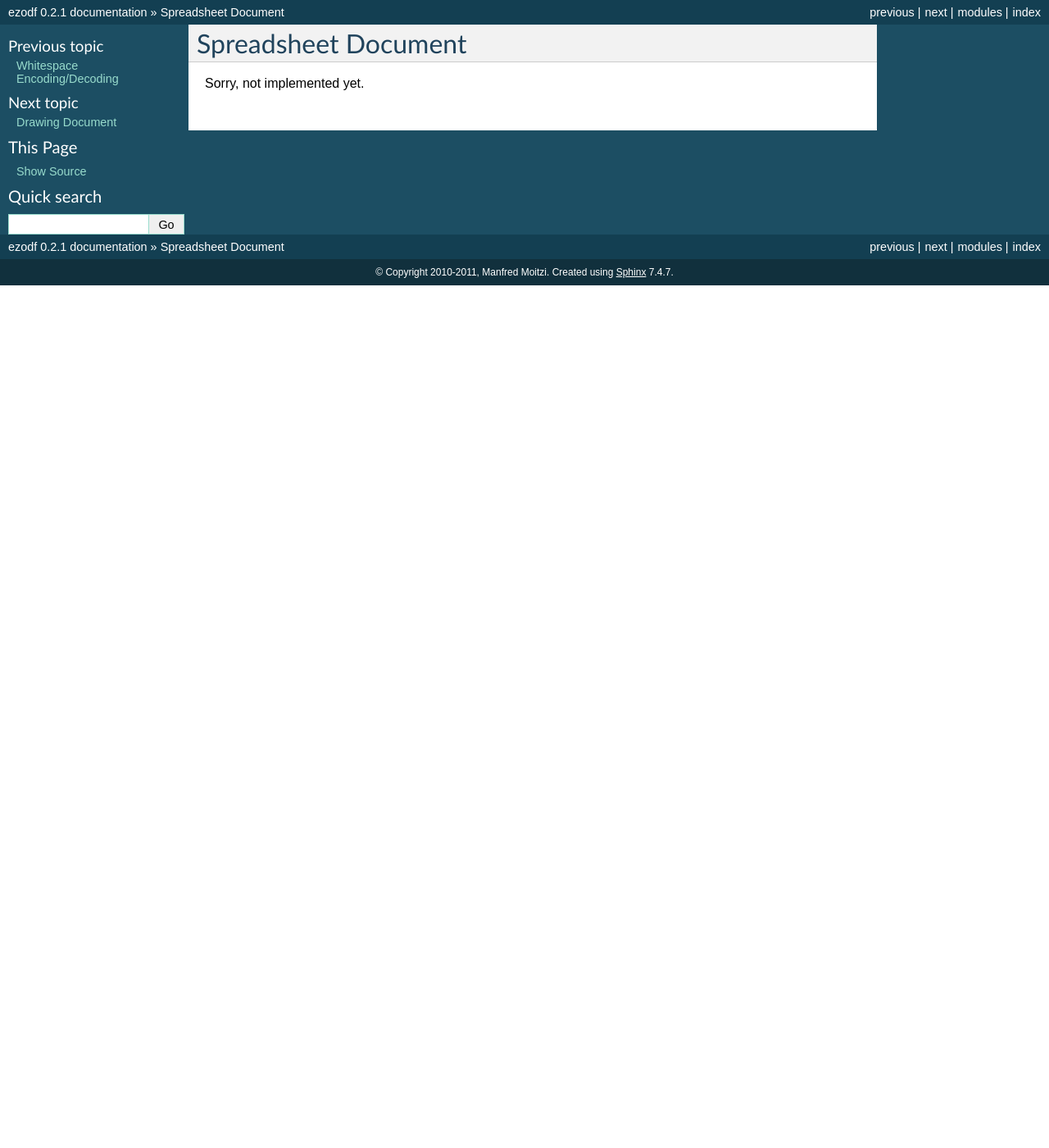
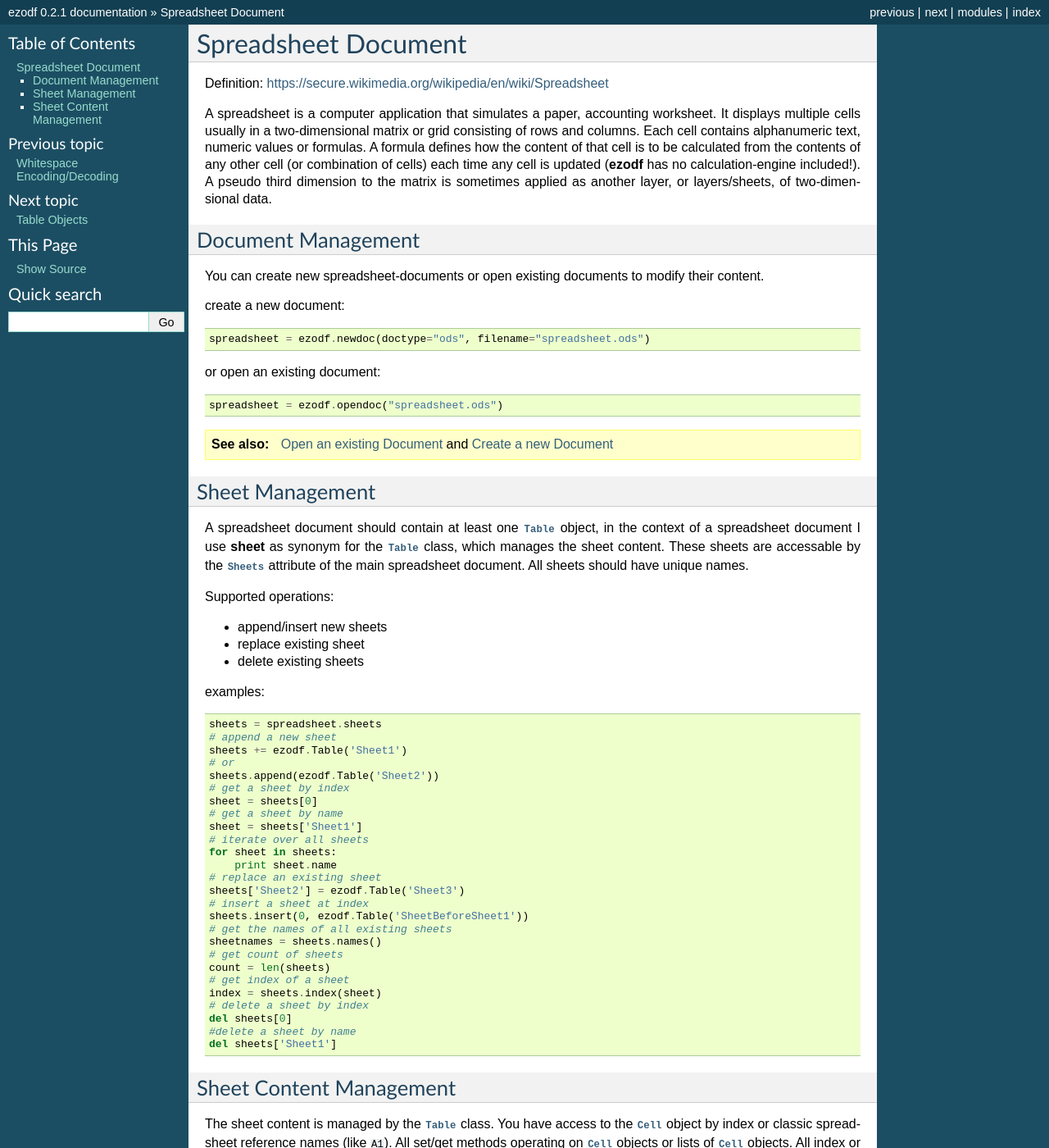
Before and after one commit to T0ha/ezodf, a Sphinx documentation site: the page built from docs/spreadsheetdocument.rst, in a window 1280 px wide and 1400 px high. Shown: the whole window at 82% size. Built offline with Sphinx 7.4.7, drawn with Linux system fonts in a browser that asks for light colours; some of the changed text lies outside the part shown.

Commit message:
working on spreadsheet docs

```diff
--- a/docs/index.rst
+++ b/docs/index.rst
@@ -52,6 +52,7 @@ Contents
    styles.rst
    textdocument.rst
    spreadsheetdocument.rst
+   tableobjects.rst
    graphicsdocument.rst
    presentationdocument.rst
    howtos.rst
--- a/docs/spreadsheetdocument.rst
+++ b/docs/spreadsheetdocument.rst
@@ -3,4 +3,139 @@
 Spreadsheet Document
 ====================
 
-Sorry, not implemented yet.
+Definition: https://secure.wikimedia.org/wikipedia/en/wiki/Spreadsheet
+
+A spreadsheet is a computer application that simulates a paper, accounting
+worksheet. It displays multiple cells usually in a two-dimensional matrix or
+grid consisting of rows and columns. Each cell contains alphanumeric text, numeric
+values or formulas. A formula defines how the content of that cell is to be
+calculated from the contents of any other cell (or combination of cells) each
+time any cell is updated (**ezodf** has no calculation-engine included!).
+A pseudo third dimension to the matrix is sometimes applied as another layer,
+or layers/sheets, of two-dimensional data.
+
+Document Management
+-------------------
+
+You can create new spreadsheet-documents or open existing
+documents to modify their content.
+
+create a new document::
+
+    spreadsheet = ezodf.newdoc(doctype="ods", filename="spreadsheet.ods")
+
+or open an existing document::
+
+    spreadsheet = ezodf.opendoc("spreadsheet.ods")
+
+.. seealso:: :ref:`opendoc` and  :ref:`newdoc`
+
+Sheet Management
+----------------
+
+A spreadsheet document should contain at least one :class:`Table` object, in the
+context of a spreadsheet document I use **sheet** as synonym for the :class:`Table`
+class, which manages the sheet content. These sheets are accessable by the
+:class:`Sheets` attribute of the main spreadsheet document. All sheets should
+have unique names.
+
+Supported operations:
+
+* append/insert new sheets
+* replace existing sheet
+* delete existing sheets
+
+examples::
+
+    sheets = spreadsheet.sheets
+    # append a new sheet
+    sheets += ezodf.Table('Sheet1')
+    # or
+    sheets.append(ezodf.Table('Sheet2'))
+    # get a sheet by index
+    sheet = sheets[0]
+    # get a sheet by name
+    sheet = sheets['Sheet1']
+    # iterate over all sheets
+    for sheet in sheets:
+        print sheet.name
+    # replace an existing sheet
+    sheets['Sheet2'] = ezodf.Table('Sheet3')
+    # insert a sheet at index
+    sheets.insert(0, ezodf.Table('SheetBeforeSheet1'))
+    # get the names of all existing sheets
+    sheetnames = sheets.names()
+    # get count of sheets
+    count = len(sheets)
+    # get index of a sheet
+    index = sheets.index(sheet)
+    # delete a sheet by index
+    del sheets[0]
+    #delete a sheet by name
+    del sheets['Sheet1']
+
+Sheet Content Management
+------------------------
+
+The sheet content is managed by the :class:`Table` class. You have access to the
+:class:`Cell` object by index or classic spreadsheet reference names (like ``A1``).
+All set/get methods operating on :class:`Cell` objects or lists of :class:`Cell`
+objects. All index or size tuples have the form (row, column).
+
+Supported operations:
+
+* get/set table-cells
+* append/insert new (empty) rows or columns
+* delete rows and columns
+* get whole rows or columns as standard python lists
+* reset sheet content and size
+
+metrics and property examples::
+
+    sheet = spreadsheet.sheets['Sheet1']
+    # get count of rows/columns
+    rowcount = sheet.nrows()
+    colcount = sheet.ncols()
+    # get/set sheetname
+    sheet.name = 'NewSheetName'
+    # reset sheet content
+    sheet.reset(size=(20, 10))
+
+get/set table data::
+
+    # get/set cells
+    cell = table[0, 0]
+    cell = table['A1']
+    if cell.value > 100.:
+        table['A1'] = ezodf.Cell(100.)
+    # get rows/columns
+    for cell in table.column(0):
+        print cell.value
+    for cell in table.row(0):
+        print cell.value
+    # iterate over all cells
+    for row in table.rows():
+        for cell in row:
+            print cell.value
+
+
+row and column management::
+
+    # append empty rows/columns
+    table.append_rows(2)
+    table.append_columns(2)
+    # insert empty rows/columns
+    table.insert_rows(index=5, count=2)
+    table.insert_columns(index=5, count=2)
+    # delete rows/columns
+    table.delete_rows(index=5, count=2)
+    table.delete_columns(index=5, count=2)
+
+.. warning::
+
+    insert/delete operations break cell refernces in formulas
+
+get row and column infos (see :class:`TableRow` and :class:`TableColumn`)::
+
+    colinfo = table.column_info(0)
+    rowinfo = table.row_info(0)
```
Also changed, not shown: IDEAS.txt (added, +27 -0 lines), docs/tableobjects.rst (added, +227 -0 lines), py.test-3.1-script.py (deleted, +0 -10 lines), 6 other files.
